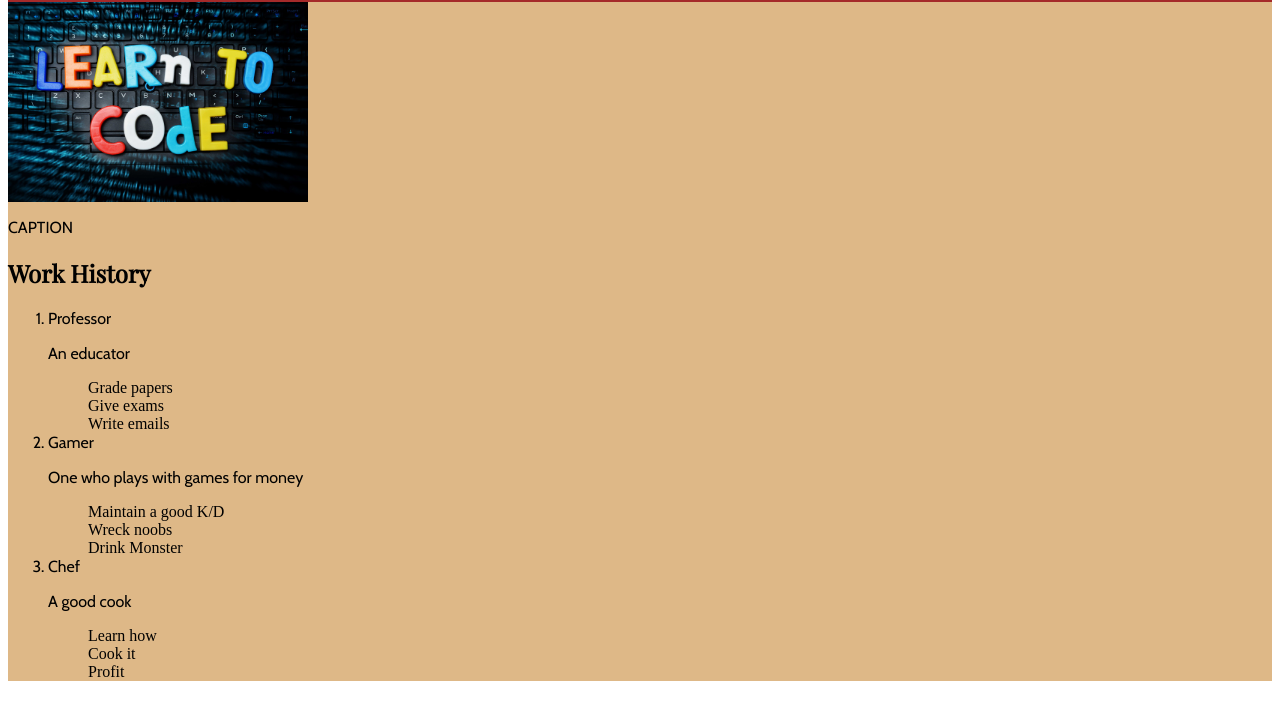
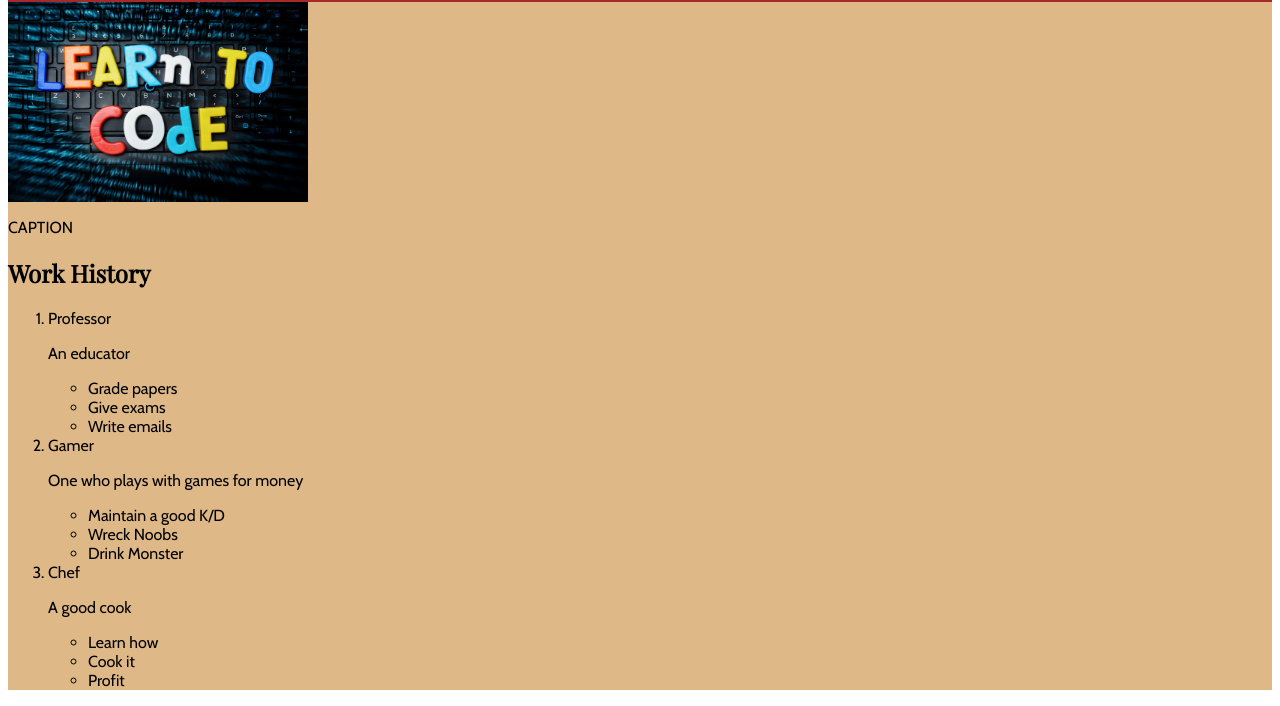
Before and after one commit to vidurgupta2/group17.github.io, a plain HTML site: page index.html in a window 1280 px wide. Shown: the part 281-987 px from the top of the page. Drawn offline with nearby package versions, Linux system fonts and the light colour scheme.

Commit message:
Minor List Fix & Formatted Code

```diff
--- a/index.html
+++ b/index.html
@@ -10,7 +10,7 @@
 
 <body>
     <div class="header">
-            <h1>Gabriel Sestieri, Jonathan Ha, Vidur</h1>
+        <h1>Gabriel Sestieri, Jonathan Ha, Vidur Gupta</h1>
         <a class="header-image" href="umd-logo.png"><img src="umd-logo_th.png" alt="The UMD Logo"></a>
     </div>
 
@@ -23,25 +23,30 @@
             </div>
             <div class="wrapper-2">
                 <h2>Work History</h2>
-                    <ol class="work">
+                <ol class="Work History">
                     <li>Professor</li>
                     <p>An educator</p>
-                            <ul>Grade papers</ul>
-                            <ul>Give exams</ul>
-                            <ul>Write emails</ul>
+                    <ul>
+                        <li>Grade papers</li>
+                        <li>Give exams</li>
+                        <li>Write emails</li>
+                    </ul>
 
                     <li>Gamer</li>
                     <p>One who plays with games for money</p>
-                            <ul>Maintain a good K/D</ul>
-                            <ul>Wreck noobs</ul>
-                            <ul>Drink Monster</ul>
+                    <ul>
+                        <li>Maintain a good K/D</li>
+                        <li>Wreck Noobs</li>
+                        <li>Drink Monster</li>
+                    </ul>
 
                     <li>Chef</li>
                     <p>A good cook</p>
-                            <ul>Learn how</ul>
-                            <ul>Cook it</ul>
-                            <ul>Profit</ul>
-
+                    <ul>
+                        <li>Learn how</li>
+                        <li>Cook it</li>
+                        <li>Profit</li>
+                    </ul>
                 </ol>
 
             </div>
@@ -52,4 +57,5 @@
 
 
 </body>
+
 </html>
```
Lines whose indentation alone changed are shown as unchanged.
